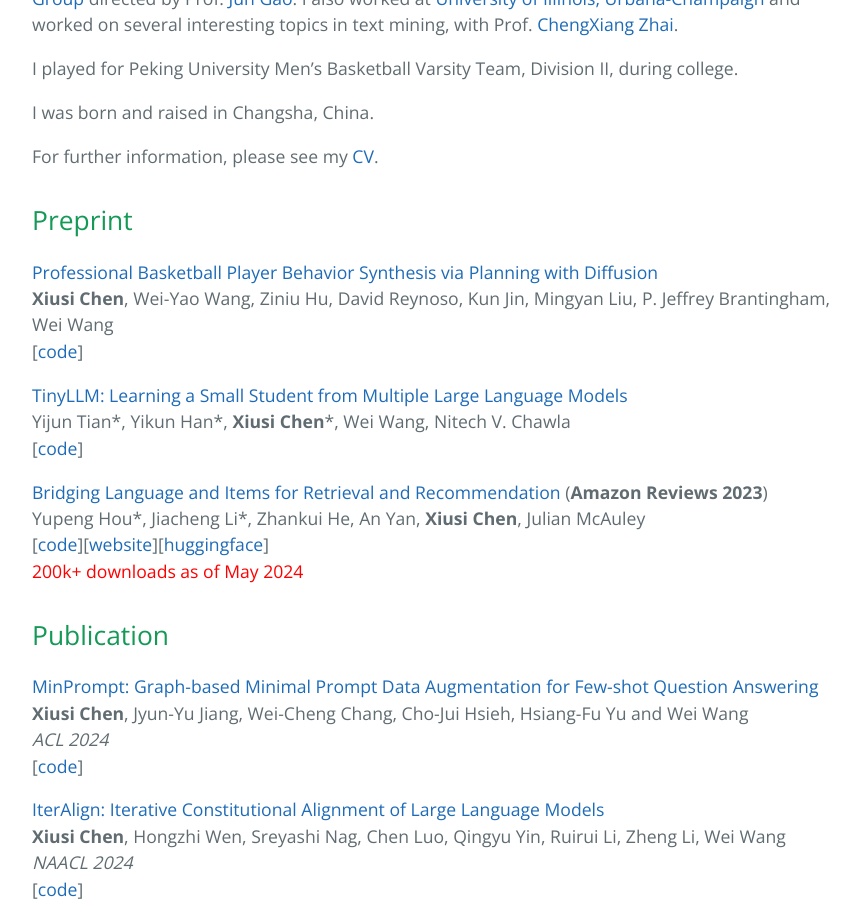
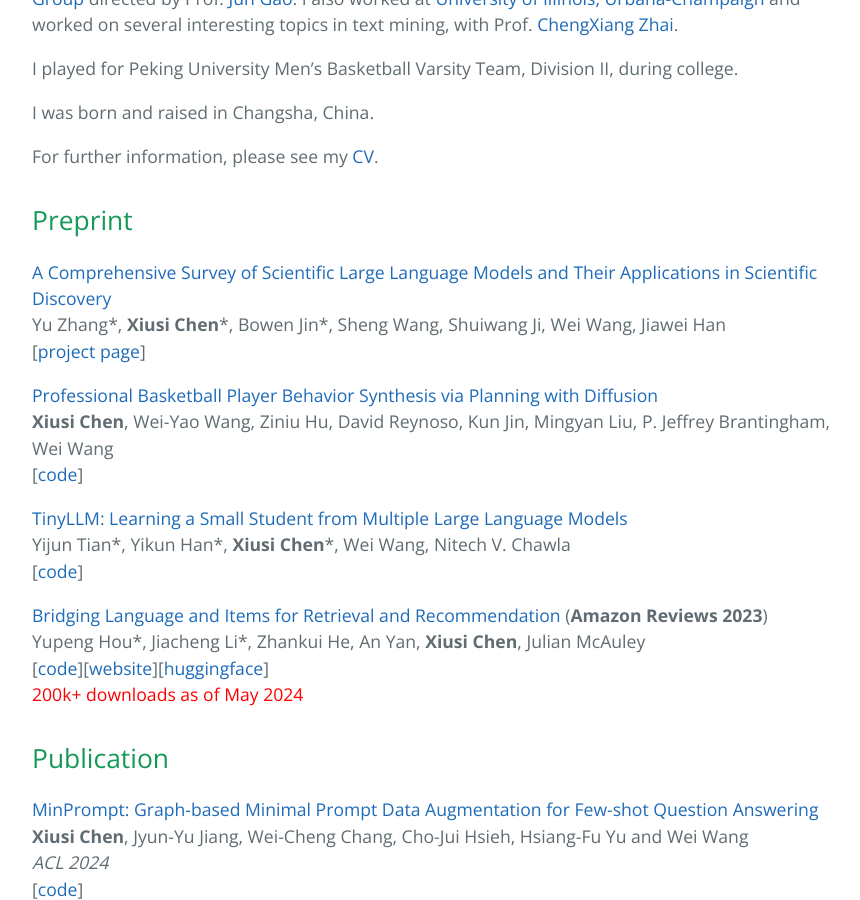
Before and after one commit to xiusic/xiusic.github.io, a Jekyll site: the page built from index.md, in a window 1280 px wide and 900 px high, scrolled down 1173 px. Shown: the whole window, without its empty margins (192-1052 px from the left). Built offline with Jekyll 4.4.1, drawn with Linux system fonts in a browser that asks for light colours; our own code applies the rules of GitHub Pages for plain Markdown files.

Commit message:
Update index.md

```diff
--- a/index.md
+++ b/index.md
@@ -47,6 +47,10 @@ I was born and raised in Changsha, China.
 For further information, please see my [CV](CV.pdf).
 
 ## Preprint
+[A Comprehensive Survey of Scientific Large Language Models and Their Applications in Scientific Discovery](https://arxiv.org/pdf/2406.10833)
+Yu Zhang\*, **Xiusi Chen**\*, Bowen Jin\*, Sheng Wang, Shuiwang Ji, Wei Wang, Jiawei Han
+\[[project page](https://github.com/yuzhimanhua/Awesome-Scientific-Language-Models)\]
+
 [Professional Basketball Player Behavior Synthesis via Planning with Diffusion](https://arxiv.org/pdf/2306.04090.pdf)
 **Xiusi Chen**, Wei-Yao Wang, Ziniu Hu, David Reynoso, Kun Jin, Mingyan Liu, P. Jeffrey Brantingham, Wei Wang
 \[[code](https://github.com/xiusic/diffuser_bball)\]
```
